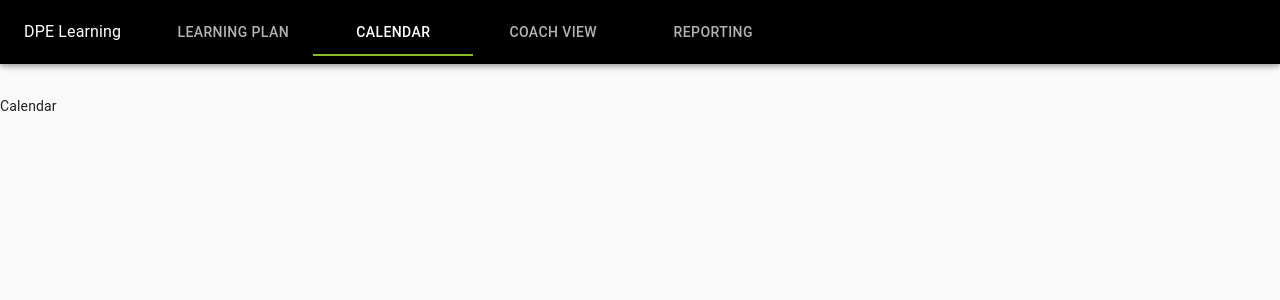
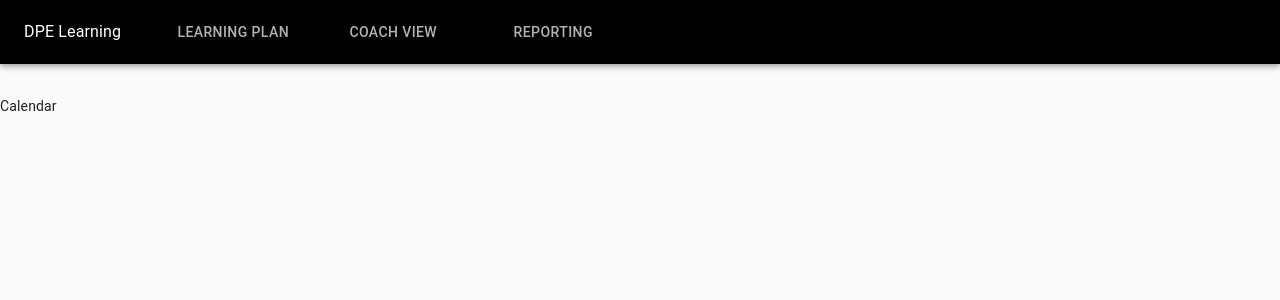
Before and after one commit to kevin-cai1/learning-shark_tank, a React (Create React App) app in the folder learning-mgmt-system/: page /#/calendar in a window 1280 px wide. Shown: the top 300 px of the page. Built offline with nearby package versions, Linux system fonts and the light colour scheme.

Commit message:
remove button on reporting

```diff
--- a/learning-mgmt-system/src/components/CoachView.js
+++ b/learning-mgmt-system/src/components/CoachView.js
@@ -63,7 +63,7 @@ class CoachView extends Component {
           <VerticalTimeline
             className={classes.timeline}
           >
-            <h1>{coachee.id}</h1>
+            <h1>{coachee.name}</h1>
             {coachee.entries.map((task) => (
               <VerticalTimelineElement
                 date={formatDate(task.start_date) + " to " + formatDate(task.end_date)}
--- a/learning-mgmt-system/src/components/NavBar.js
+++ b/learning-mgmt-system/src/components/NavBar.js
@@ -58,11 +58,6 @@ class NavBar extends Component {
                   component={Link} to="/"
                   onClick = {() => this.handleClick('/')}/>
                 <Tab
-                  label="Calendar"
-                  value="/calendar"
-                  component={Link} to="/calendar"
-                  onClick = {() => this.handleClick('/calendar')} />
-                <Tab
                   label="Coach View"
                   value="/coachview"
                   component={Link} to="/coachview"
--- a/learning-mgmt-system/src/components/Reporting.js
+++ b/learning-mgmt-system/src/components/Reporting.js
@@ -109,11 +109,6 @@ render() {
           </div>
         </CircularProgressbarWithChildren></div>
       ))}
-
-
-      <Fab color="secondary" aria-label="add" className={classes.addButton}>
-        <AddIcon onClick={this.onClick}/>
-      </Fab>
       <br />
 
       <table align="center" style={{borderRadius: '15px', float:"left", marginLeft: "100px", marginRight:"100px"}}>
```
